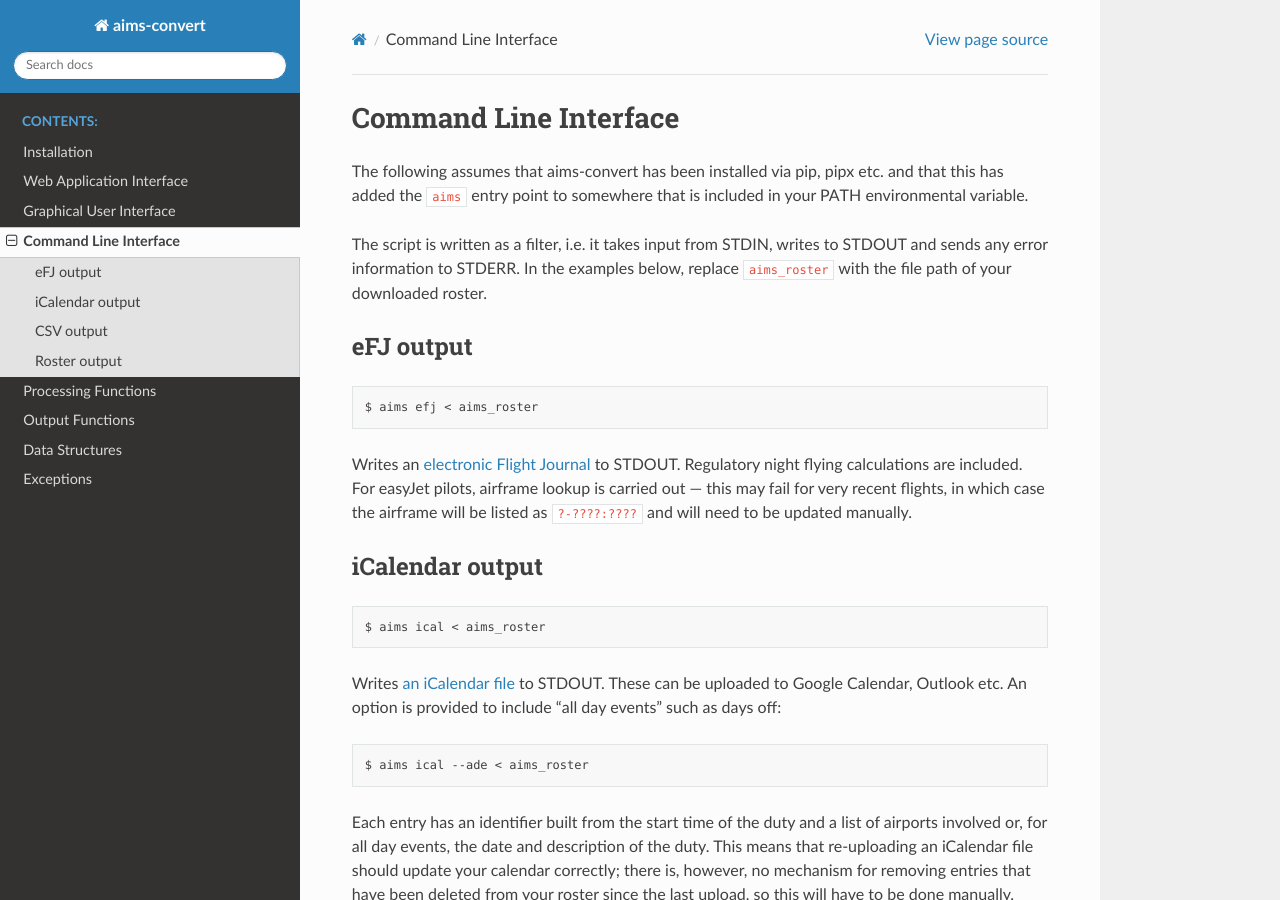
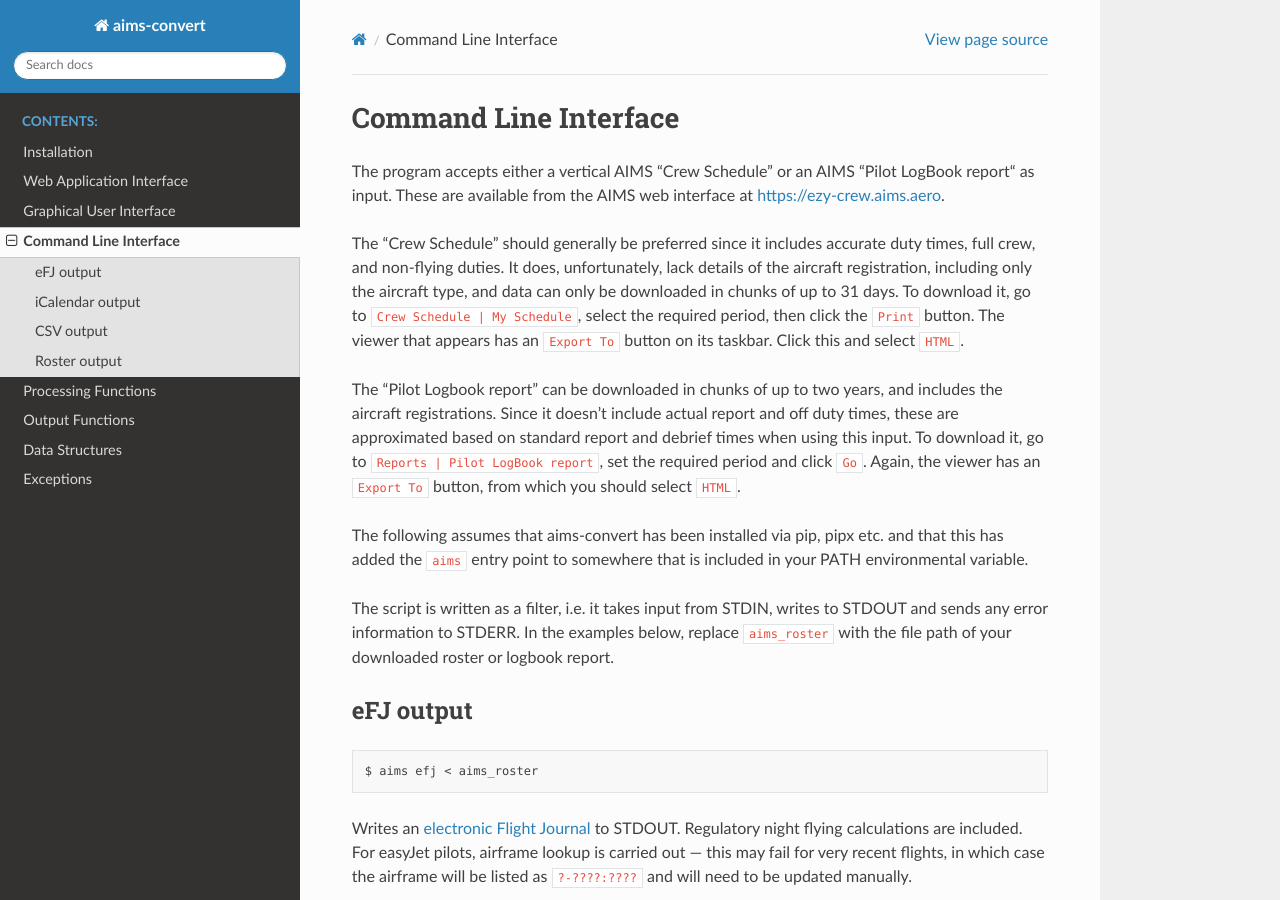
Before and after one commit to JonHurst/aims-convert, a Sphinx documentation site: the page built from docs/command_line.rst, in a window 1280 px wide and 900 px high. Built offline with Sphinx 7.4.7 and the Read the Docs theme 2.0.0, drawn with Linux system fonts in a browser that asks for light colours.

Commit message:
Finished updating documentation

```diff
--- a/docs/command_line.rst
+++ b/docs/command_line.rst
@@ -1,5 +1,24 @@
 Command Line Interface
 ======================
+
+The program accepts either a vertical AIMS “Crew Schedule” or an AIMS “Pilot
+LogBook report“ as input. These are available from the AIMS web interface at
+https://ezy-crew.aims.aero.
+
+The “Crew Schedule" should generally be preferred since it includes accurate
+duty times, full crew, and non-flying duties. It does, unfortunately, lack
+details of the aircraft registration, including only the aircraft type, and data
+can only be downloaded in chunks of up to 31 days. To download it, go to ``Crew
+Schedule | My Schedule``, select the required period, then click the ``Print``
+button. The viewer that appears has an ``Export To`` button on its taskbar.
+Click this and select ``HTML``.
+
+The “Pilot Logbook report” can be downloaded in chunks of up to two years, and
+includes the aircraft registrations. Since it doesn't include actual report and
+off duty times, these are approximated based on standard report and debrief
+times when using this input. To download it, go to ``Reports | Pilot LogBook
+report``, set the required period and click ``Go``. Again, the viewer has an
+``Export To`` button, from which you should select ``HTML``.
 
 The following assumes that aims-convert has been installed via pip, pipx etc.
 and that this has added the ``aims`` entry point to somewhere that is included
@@ -7,7 +26,7 @@ in your PATH environmental variable.
 
 The script is written as a filter, i.e. it takes input from STDIN, writes to
 STDOUT and sends any error information to STDERR. In the examples below, replace
-``aims_roster`` with the file path of your downloaded roster.
+``aims_roster`` with the file path of your downloaded roster or logbook report.
 
 eFJ output
 ----------
```
Also changed, not shown: docs/functions.rst (+8 -8 lines), docs/gui.rst (+19 -0 lines).
